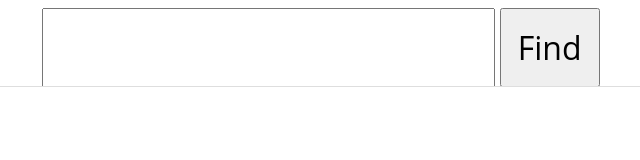
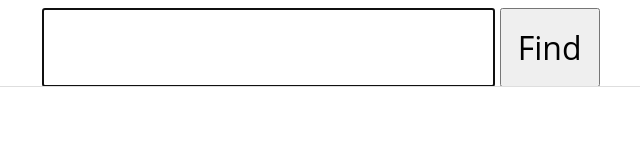
Before and after one commit to Dayjo/worjs, a plain HTML site: page index.html in a window 1280 px wide. Shown: the whole page, without its empty margins (319-959 px from the left). Drawn offline with Linux system fonts and the light colour scheme.

Commit message:
try some stuff

```diff
--- a/index.html
+++ b/index.html
@@ -9,7 +9,7 @@
 <body>
 
 	<form id='find-words-form'>
-		<input type="text" id='letters' tabindex=0>
+		<input type="text" id='letters' tabindex=0 autofocus>
 		<button id="find-words">Find</button>
 	</form>
 	<div id="results-list"></div>
```
